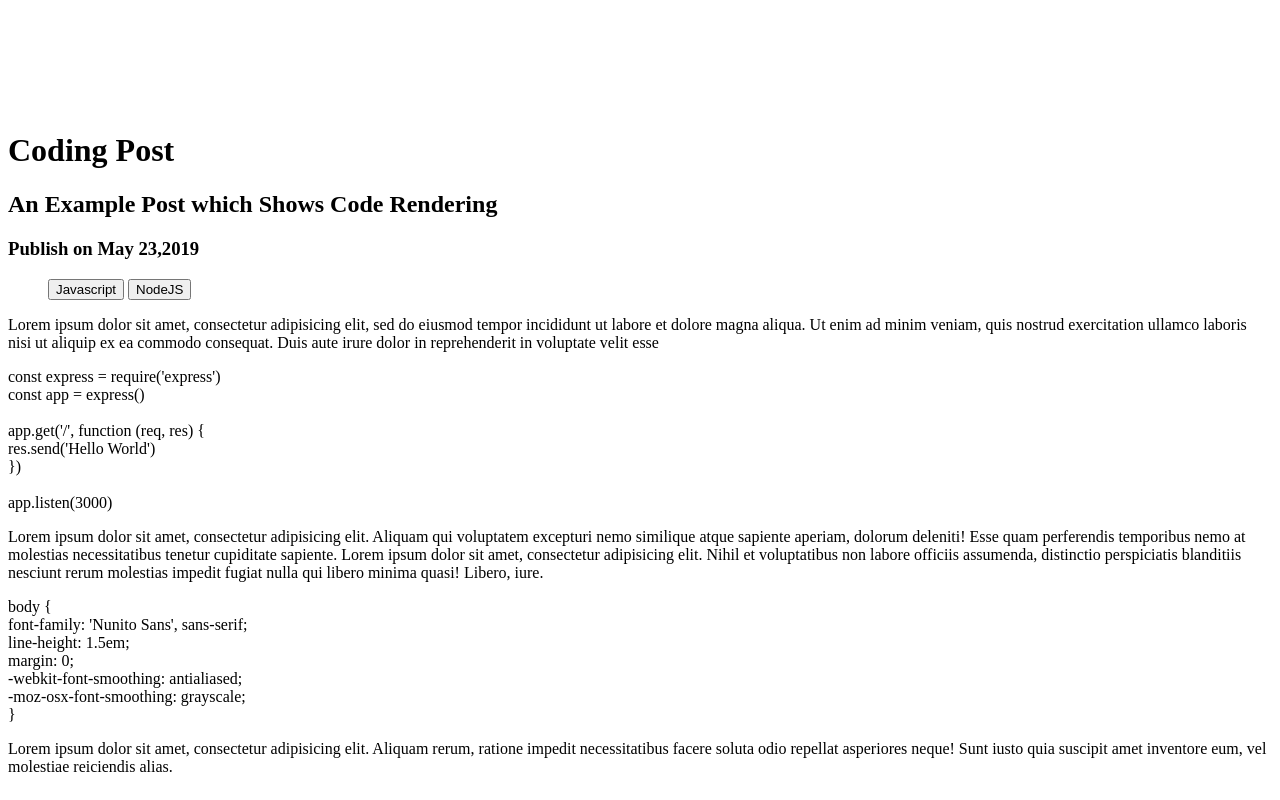
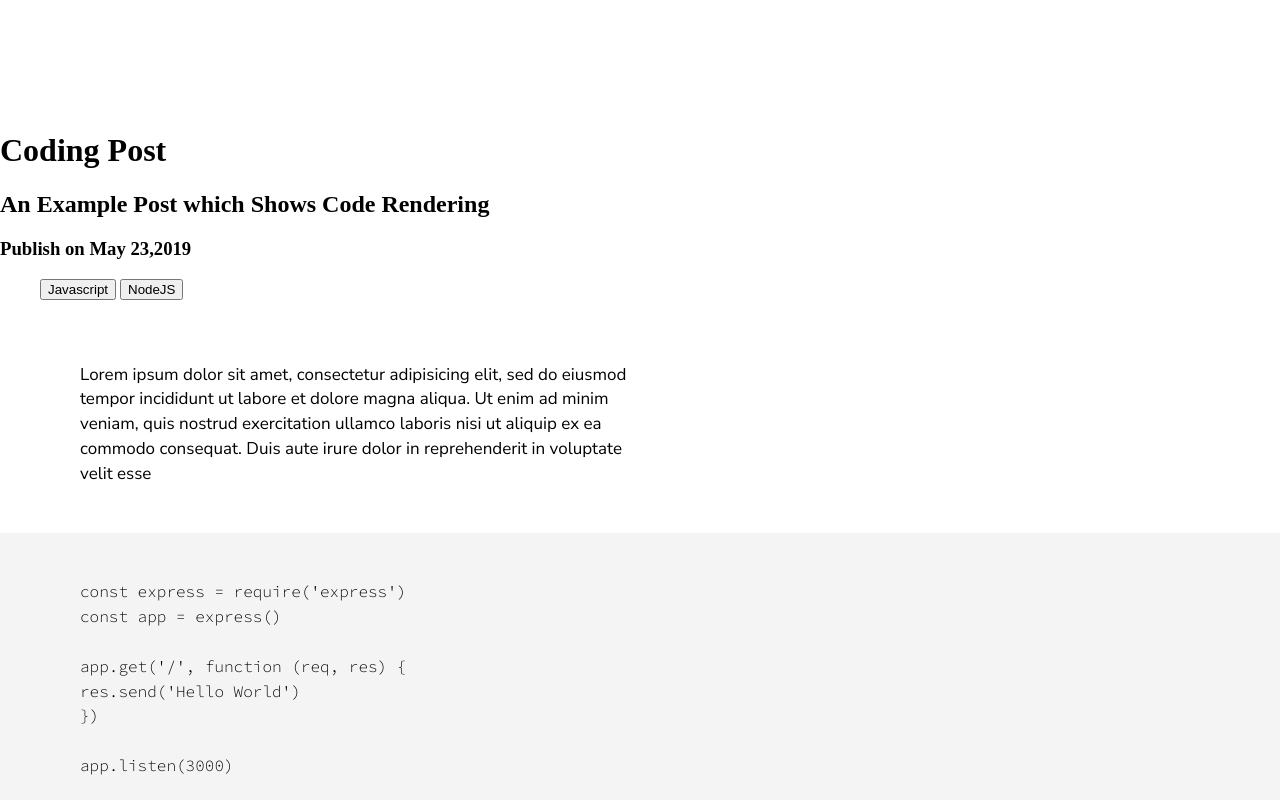
Before and after one commit to Baher2284/blog, a plain HTML site: page post.html in a window 1280 px wide. Shown: the top 800 px of the page. Drawn offline with Linux system fonts and the light colour scheme.

Commit message:
delete index.html, styles.css

```diff
--- a/post.html
+++ b/post.html
@@ -5,7 +5,8 @@
     <title>Document</title>
     <link href="https://fonts.googleapis.com/css?family=Nunito+Sans&display=swap" rel="stylesheet">
     <link href="https://fonts.googleapis.com/css?family=Nunito+Sans|Source+Code+Pro:300&display=swap" rel="stylesheet">
-    <link rel="stylesheet" type="text/css" href="style.css">
+    <link rel="stylesheet" type="text/css" href="styles.css">
+    <link rel="stylesheet" type="text/css" href="post.css">
 </head>
 <body>
   <div class="post">
--- a/styles.css
+++ /dev/null
@@ -1,71 +0,0 @@
-body {
-    padding: 0;
-    margin: 0;
-}
-
-
-.section1 {
-    background-color: black;
-}
-
-.section1 .text{
-    padding: 160px 100px 160px 100px;
-    color: white;
-}
-.section1 h2 {
-    color: gray;
-}
-
-
-
-.section2 {
-    padding: 50px 600px 50px 100px;
-
-}
-
-.section2 h2 a {
-
-    color: black;
-    text-decoration: none;
-}
-
-.section2 p {
-font-family: mukta;
-font-size: 20px;
-
-}
-
-.post {
-    background-color: black;
-    width: 100%;
-    height: 300px;
-}
-h1 {
-    color: white;
-    font-family: Arial, Helvetica, sans-serif;
-    font-size: 30px;
-    margin-left: 30px;
-}
-h2 {
-    color: gray;
-    font-family: Cambria, Cochin, Georgia, Times, 'Times New Roman', serif;
-    font-size: 12px;
-    margin-left:30Px;
-}
-h3 {
-    color: gray;
-    font-family: 'Courier New', Courier, monospace;
-    font-size: 10px;
-    margin-left: 30px;
-}
-.box{
-    display:grid;
-    grid-template-columns: 1fr 1fr;
-    color: white;
-    width: 60px;
-    height: 20px;
-    margin: 20px;
-}
-button {
-    margin:10px;
-}
```
Also changed, not shown: index.html (deleted, +0 -41 lines), 1 other file.
